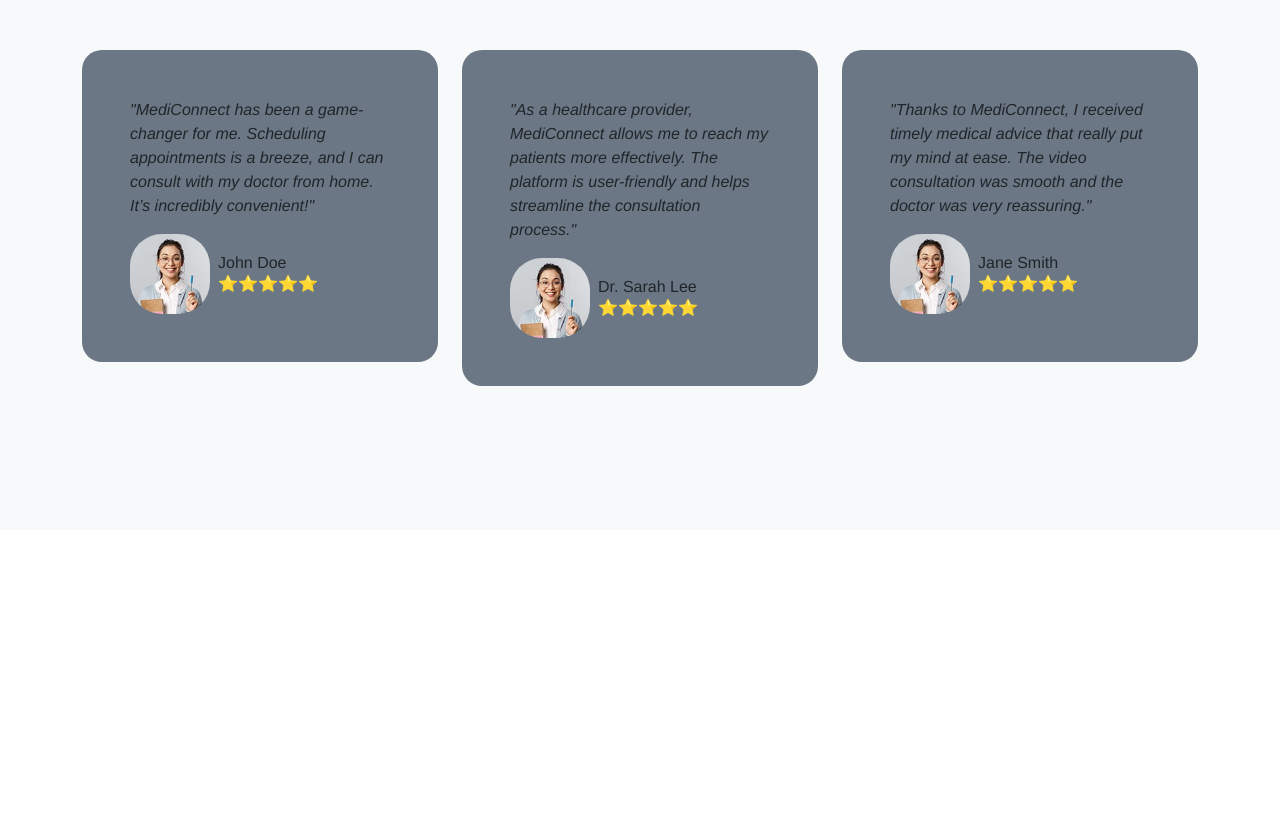
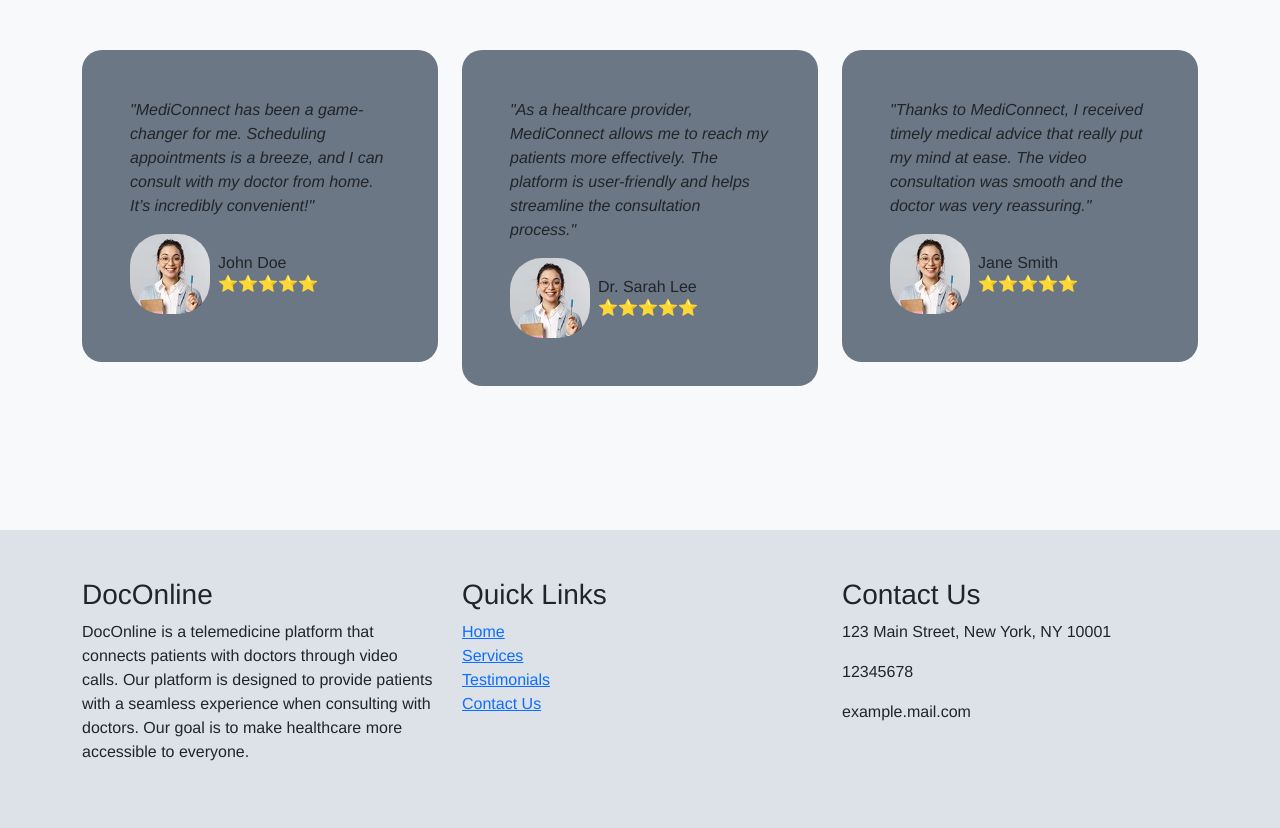
Before and after one commit to Mayorkun27/docOnline, a website: page index.html in a window 1280 px wide. Shown: the part 1555-2383 px from the top of the page. Before the commit the page ends 2085 px from the top, so only its background shows below. Drawn offline with nearby package versions, Linux system fonts and the light colour scheme.

Commit message:
"Added footer section to index.html and corresponding CSS styles to index.css"

```diff
--- a/index.css
+++ b/index.css
@@ -260,3 +260,7 @@
           transform: translateY(-20px);
      }
 }
+.footer{
+     background-color: var(--grey);
+
+}
--- a/index.html
+++ b/index.html
@@ -174,6 +174,39 @@
                </div>
           </section>
 
+          <!-- Footer -->
+          <footer class="footer py-5">
+               <div class="container">
+                    <div class="row">
+                         <div class="col-lg-4 col-md-6 col-12">
+                              <div class="card bg-transparent border-0">
+                                   <h3>DocOnline</h3>
+                                   <p>DocOnline is a telemedicine platform that connects patients with doctors through video calls. Our platform is designed to provide patients with a seamless experience when consulting with doctors. Our goal is to make healthcare more accessible to everyone.</p>
+                              </div>
+                         </div>
+                         <div class="col-lg-4 col-md-6 col-12">
+                              <div class="card bg-transparent border-0">
+                                   <h3>Quick Links</h3>
+                                   <ul class="list-unstyled">
+                                        <li><a href="#herosection">Home</a></li>
+                                        <li><a href="#services">Services</a></li>
+                                        <li><a href="#testimonials">Testimonials</a></li>
+                                        <li><a href="#contact">Contact Us</a></li>
+                                   </ul>
+                              </div>
+                         </div>
+                         <div class="col-lg-4 col-md-6 col-12">
+                              <div class="card bg-transparent border-0">
+                                   <h3>Contact Us</h3>
+                                   <p>123 Main Street, New York, NY 10001</p>
+                                   <p>12345678</p>
+                                   <p>example.mail.com</p>
+                              </div>
+                         </div>
+                    </div>
+               </div>
+          </footer>
+
      </div>
 
 </body>
```
